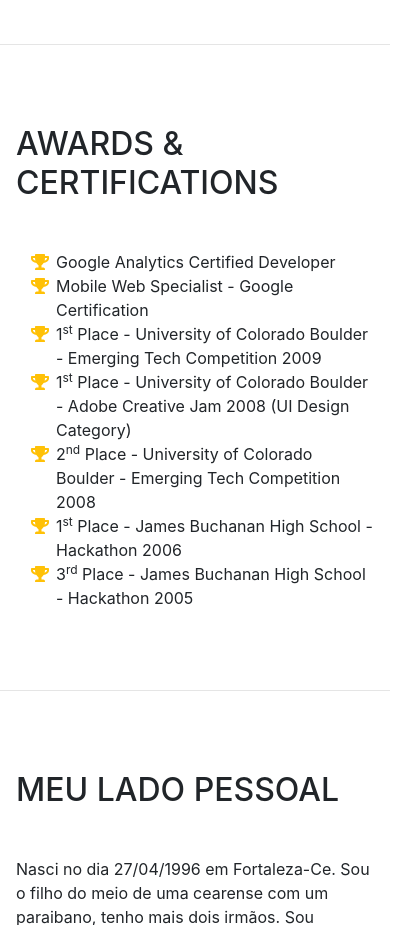
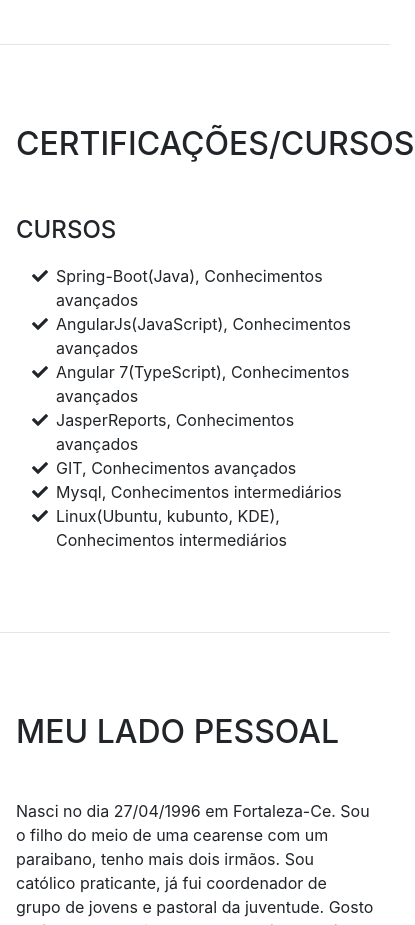
Before and after one commit to ValdeciJunior/site-curriculo, a website with bundled scripts: page index.html in a window 390 px wide. Shown: the part 4040-4965 px from the top of the page, 415 px wide, since content can reach past the window. Built offline with nearby package versions, Linux system fonts and the light colour scheme; a web font is replaced by a local one.

Commit message:
feito alterações

```diff
--- a/index.html
+++ b/index.html
@@ -29,7 +29,7 @@
       <a class="navbar-brand js-scroll-trigger" href="#page-top">
         <span class="d-block d-lg-none">Valdeci Rolim</span>
         <span class="d-none d-lg-block">
-          <img class="img-fluid img-profile rounded-circle mx-auto mb-2" src="img/profile.jpg" alt="">
+          <img class="img-fluid img-profile rounded-circle mx-auto mb-2" src="img/p1.jpg" alt="">
         </span>
       </a>
       <button class="navbar-toggler" type="button" data-toggle="collapse" data-target="#navbarSupportedContent" aria-controls="navbarSupportedContent" aria-expanded="false" aria-label="Toggle navigation">
@@ -163,46 +163,6 @@
         <div class="my-auto">
           <h2 class="mb-5">Tecnologias e habilidades</h2>
 
-          <!--<div class="subheading mb-3">Programming Languages &amp; Tools</div>-->
-          <!--<ul class="list-inline dev-icons">-->
-            <!--<li class="list-inline-item">-->
-              <!--<i class="fab fa-html5"></i>-->
-            <!--</li>-->
-            <!--<li class="list-inline-item">-->
-              <!--<i class="fab fa-css3-alt"></i>-->
-            <!--</li>-->
-            <!--<li class="list-inline-item">-->
-              <!--<i class="fab fa-js-square"></i>-->
-            <!--</li>-->
-            <!--<li class="list-inline-item">-->
-              <!--<i class="fab fa-angular"></i>-->
-            <!--</li>-->
-            <!--<li class="list-inline-item">-->
-              <!--<i class="fab fa-react"></i>-->
-            <!--</li>-->
-            <!--<li class="list-inline-item">-->
-              <!--<i class="fab fa-node-js"></i>-->
-            <!--</li>-->
-            <!--<li class="list-inline-item">-->
-              <!--<i class="fab fa-sass"></i>-->
-            <!--</li>-->
-            <!--<li class="list-inline-item">-->
-              <!--<i class="fab fa-less"></i>-->
-            <!--</li>-->
-            <!--<li class="list-inline-item">-->
-              <!--<i class="fab fa-wordpress"></i>-->
-            <!--</li>-->
-            <!--<li class="list-inline-item">-->
-              <!--<i class="fab fa-gulp"></i>-->
-            <!--</li>-->
-            <!--<li class="list-inline-item">-->
-              <!--<i class="fab fa-grunt"></i>-->
-            <!--</li>-->
-            <!--<li class="list-inline-item">-->
-              <!--<i class="fab fa-npm"></i>-->
-            <!--</li>-->
-          <!--</ul>-->
-
           <div class="subheading mb-3">Principais tecnologias</div>
           <ul class="fa-ul mb-0">
             <li>
@@ -286,35 +246,60 @@
 
       <section class="resume-section p-3 p-lg-5 d-flex flex-column" id="awards">
         <div class="my-auto">
-          <h2 class="mb-5">Awards &amp; Certifications</h2>
+          <h2 class="mb-5">Certificações/Cursos</h2>
+
+            <div class="subheading mb-3">Cursos</div>
             <ul class="fa-ul mb-0">
                 <li>
-              <i class="fa-li fa fa-trophy text-warning"></i>
-              Google Analytics Certified Developer</li>
+                    <i class="fa-li fa fa-check"></i>
+                    Spring-Boot(Java), Conhecimentos avançados</li>
                 <li>
-              <i class="fa-li fa fa-trophy text-warning"></i>
-              Mobile Web Specialist - Google Certification</li>
+                    <i class="fa-li fa fa-check"></i>
+                    AngularJs(JavaScript), Conhecimentos avançados</li>
                 <li>
-              <i class="fa-li fa fa-trophy text-warning"></i>
-              1<sup>st</sup>
-              Place - University of Colorado Boulder - Emerging Tech Competition 2009</li>
+                    <i class="fa-li fa fa-check"></i>
+                    Angular 7(TypeScript), Conhecimentos avançados</li>
                 <li>
-              <i class="fa-li fa fa-trophy text-warning"></i>
-              1<sup>st</sup>
-              Place - University of Colorado Boulder - Adobe Creative Jam 2008 (UI Design Category)</li>
+                    <i class="fa-li fa fa-check"></i>
+                    JasperReports, Conhecimentos avançados</li>
                 <li>
-              <i class="fa-li fa fa-trophy text-warning"></i>
-              2<sup>nd</sup>
-              Place - University of Colorado Boulder - Emerging Tech Competition 2008</li>
+                    <i class="fa-li fa fa-check"></i>
+                    GIT, Conhecimentos avançados</li>
                 <li>
-              <i class="fa-li fa fa-trophy text-warning"></i>
-              1<sup>st</sup>
-              Place - James Buchanan High School - Hackathon 2006</li>
+                    <i class="fa-li fa fa-check"></i>
+                    Mysql, Conhecimentos intermediários</li>
                 <li>
-              <i class="fa-li fa fa-trophy text-warning"></i>
-              3<sup>rd</sup>
-              Place - James Buchanan High School - Hackathon 2005</li>
+                    <i class="fa-li fa fa-check"></i>
+                    Linux(Ubuntu, kubunto, KDE), Conhecimentos intermediários</li>
             </ul>
+          <!--<ul class="fa-ul mb-0">-->
+            <!--<li>-->
+              <!--<i class="fa-li fa fa-trophy text-warning"></i>-->
+              <!--Google Analytics Certified Developer</li>-->
+            <!--<li>-->
+              <!--<i class="fa-li fa fa-trophy text-warning"></i>-->
+              <!--Mobile Web Specialist - Google Certification</li>-->
+            <!--<li>-->
+              <!--<i class="fa-li fa fa-trophy text-warning"></i>-->
+              <!--1<sup>st</sup>-->
+              <!--Place - University of Colorado Boulder - Emerging Tech Competition 2009</li>-->
+            <!--<li>-->
+              <!--<i class="fa-li fa fa-trophy text-warning"></i>-->
+              <!--1<sup>st</sup>-->
+              <!--Place - University of Colorado Boulder - Adobe Creative Jam 2008 (UI Design Category)</li>-->
+            <!--<li>-->
+              <!--<i class="fa-li fa fa-trophy text-warning"></i>-->
+              <!--2<sup>nd</sup>-->
+              <!--Place - University of Colorado Boulder - Emerging Tech Competition 2008</li>-->
+            <!--<li>-->
+              <!--<i class="fa-li fa fa-trophy text-warning"></i>-->
+              <!--1<sup>st</sup>-->
+              <!--Place - James Buchanan High School - Hackathon 2006</li>-->
+            <!--<li>-->
+              <!--<i class="fa-li fa fa-trophy text-warning"></i>-->
+              <!--3<sup>rd</sup>-->
+              <!--Place - James Buchanan High School - Hackathon 2005</li>-->
+          <!--</ul>-->
         </div>
       </section>
 
```
Also changed, not shown: img/p1.jpg (added). Lines whose indentation alone changed are shown as unchanged.
